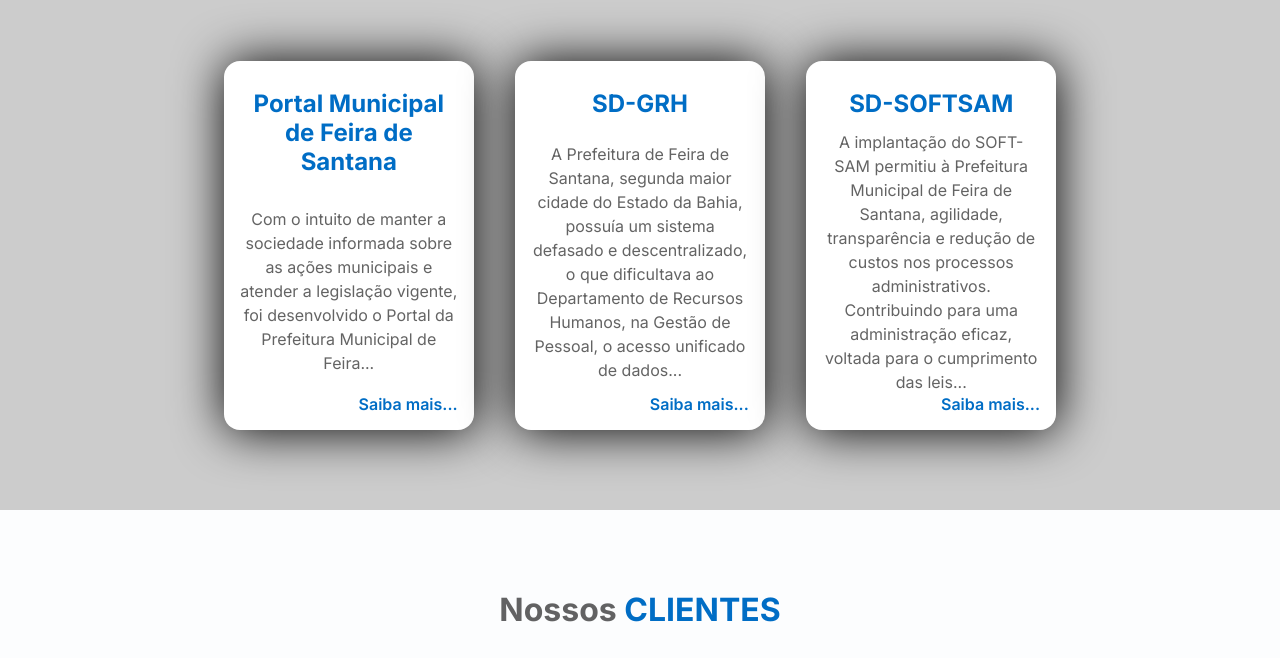
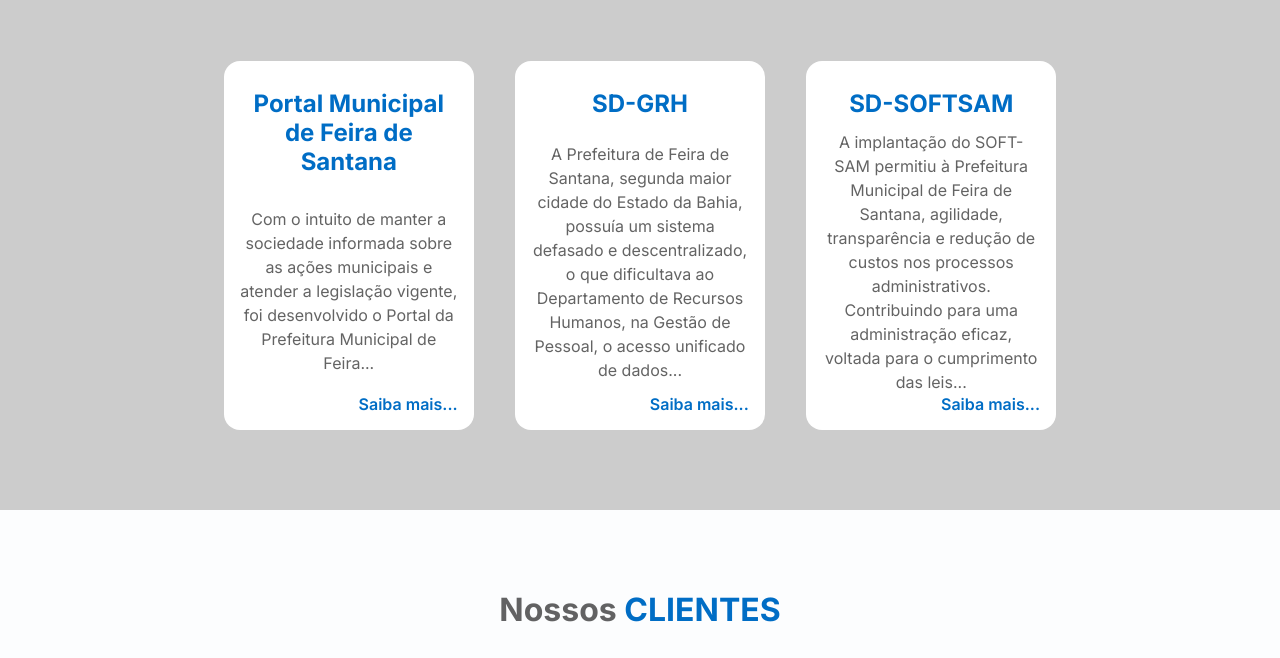
Before and after one commit to samuelcarneiro/softwaredata, a plain HTML site: page index.html in a window 1280 px wide. Shown: the part 1382-2040 px from the top of the page. Drawn offline with Linux system fonts and the light colour scheme.

Commit message:
Removido o box-shadow dos cards da section Cases de Sucesso e adicionado a escala ao passar o mouse por cima dos cards

```diff
--- a/assets/css/style.css
+++ b/assets/css/style.css
@@ -233,7 +233,11 @@ nav ul li a:hover::after {
     border-radius: 1em;
     width: 30%;
     padding: 1em;
-    box-shadow: 1px 1px 50px #000;
+    scale: 1;
+}
+
+.cards .card:hover {
+    scale: 1.1;
 }
 
 .cards .card .card-title {
```
